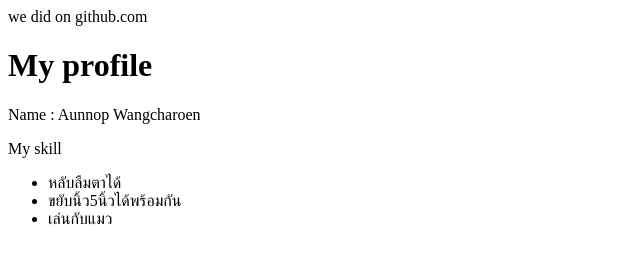
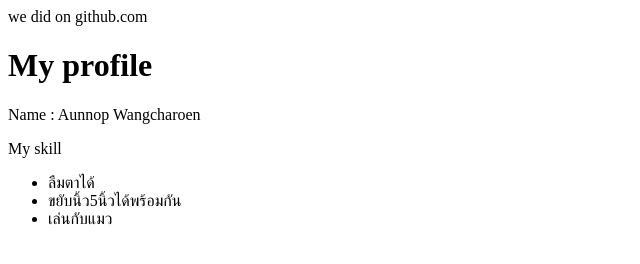
Before and after one commit to Aunnop-Wangcharoen/essential-skill, a plain HTML site: page index.html in a window 1280 px wide. Shown: the full height of the page, 0-640 px from the left. Drawn offline with Linux system fonts and the light colour scheme.

Commit message:
Update index.html

```diff
--- a/index.html
+++ b/index.html
@@ -12,7 +12,7 @@
 
     <p>My skill</p>
     <ul>
-        <li>หลับลืมตาได้</li>
+        <li>ลืมตาได้</li>
         <li>ขยับนิ้ว5นิ้วได้พร้อมกัน</li>
         <li>เล่นกับแมว</li>
     </ul>
```
